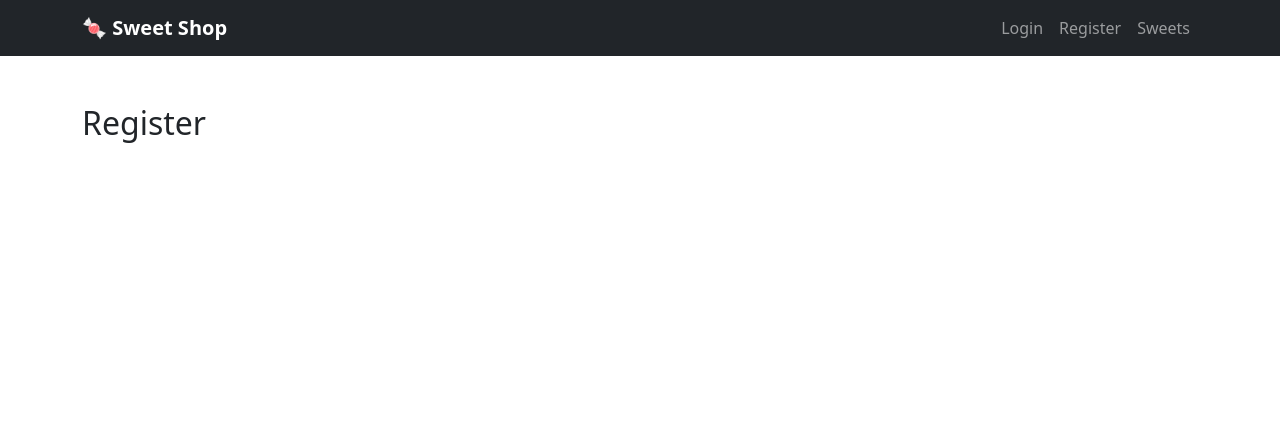
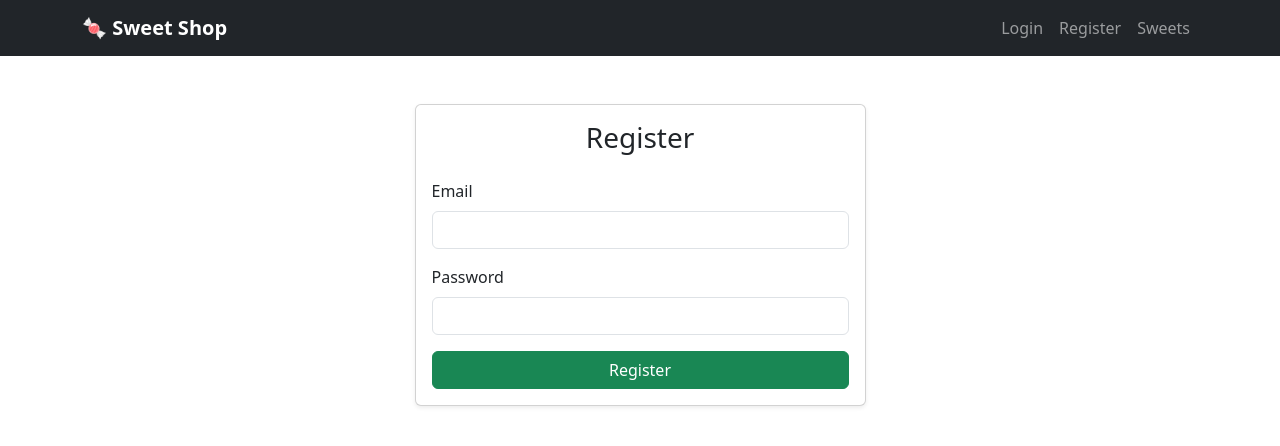
Before and after one commit to bhushan354/Sweet-Shop-Management-System, a React app in the folder frontend/: page /register in a window 1280 px wide. Shown: the top 446 px of the page. Built offline with nearby package versions, Linux system fonts and the light colour scheme; the HTML template or start-up script is replaced by a standard one.

Commit message:
feat: implement login and registration UI with JWT authentication

```diff
--- a/frontend/src/pages/Login.jsx
+++ b/frontend/src/pages/Login.jsx
@@ -1,7 +1,68 @@
+import { useState } from 'react'
+import { login } from '../services/auth'
+import { useNavigate } from 'react-router-dom'
+
 function Login() {
+  const [email, setEmail] = useState('')
+  const [password, setPassword] = useState('')
+  const [error, setError] = useState('')
+  const navigate = useNavigate()
+
+  const handleSubmit = async (e) => {
+    e.preventDefault()
+    setError('')
+
+    try {
+      const data = await login({ email, password })
+      localStorage.setItem('token', data.token)
+      localStorage.setItem('role', data.role)
+      navigate('/sweets')
+    } catch {
+      setError('Invalid email or password')
+    }
+  }
+
   return (
     <div className="container py-5">
-      <h2 className="mb-4">Login</h2>
+      <div className="row justify-content-center">
+        <div className="col-md-5">
+          <div className="card shadow-sm">
+            <div className="card-body">
+              <h3 className="mb-4 text-center">Login</h3>
+
+              {error && <div className="alert alert-danger">{error}</div>}
+
+              <form onSubmit={handleSubmit}>
+                <div className="mb-3">
+                  <label className="form-label">Email</label>
+                  <input
+                    type="email"
+                    className="form-control"
+                    value={email}
+                    onChange={e => setEmail(e.target.value)}
+                    required
+                  />
+                </div>
+
+                <div className="mb-3">
+                  <label className="form-label">Password</label>
+                  <input
+                    type="password"
+                    className="form-control"
+                    value={password}
+                    onChange={e => setPassword(e.target.value)}
+                    required
+                  />
+                </div>
+
+                <button className="btn btn-primary w-100">
+                  Login
+                </button>
+              </form>
+            </div>
+          </div>
+        </div>
+      </div>
     </div>
   )
 }
--- a/frontend/src/pages/Register.jsx
+++ b/frontend/src/pages/Register.jsx
@@ -1,7 +1,66 @@
+import { useState } from 'react'
+import { register } from '../services/auth'
+import { useNavigate } from 'react-router-dom'
+
 function Register() {
+  const [email, setEmail] = useState('')
+  const [password, setPassword] = useState('')
+  const [error, setError] = useState('')
+  const navigate = useNavigate()
+
+  const handleSubmit = async (e) => {
+    e.preventDefault()
+    setError('')
+
+    try {
+      await register({ email, password })
+      navigate('/login')
+    } catch {
+      setError('Registration failed')
+    }
+  }
+
   return (
     <div className="container py-5">
-      <h2 className="mb-4">Register</h2>
+      <div className="row justify-content-center">
+        <div className="col-md-5">
+          <div className="card shadow-sm">
+            <div className="card-body">
+              <h3 className="mb-4 text-center">Register</h3>
+
+              {error && <div className="alert alert-danger">{error}</div>}
+
+              <form onSubmit={handleSubmit}>
+                <div className="mb-3">
+                  <label className="form-label">Email</label>
+                  <input
+                    type="email"
+                    className="form-control"
+                    value={email}
+                    onChange={e => setEmail(e.target.value)}
+                    required
+                  />
+                </div>
+
+                <div className="mb-3">
+                  <label className="form-label">Password</label>
+                  <input
+                    type="password"
+                    className="form-control"
+                    value={password}
+                    onChange={e => setPassword(e.target.value)}
+                    required
+                  />
+                </div>
+
+                <button className="btn btn-success w-100">
+                  Register
+                </button>
+              </form>
+            </div>
+          </div>
+        </div>
+      </div>
     </div>
   )
 }
--- /dev/null
+++ b/frontend/src/services/api.js
@@ -0,0 +1,15 @@
+import axios from 'axios'
+
+const api = axios.create({
+  baseURL: 'http://localhost:3000/api',
+})
+
+api.interceptors.request.use(config => {
+  const token = localStorage.getItem('token')
+  if (token) {
+    config.headers.Authorization = `Bearer ${token}`
+  }
+  return config
+})
+
+export default api
--- /dev/null
+++ b/frontend/src/services/auth.js
@@ -0,0 +1,11 @@
+import api from './api'
+
+export const register = async (data) => {
+  const response = await api.post('/auth/register', data)
+  return response.data
+}
+
+export const login = async (data) => {
+  const response = await api.post('/auth/login', data)
+  return response.data
+}
```
